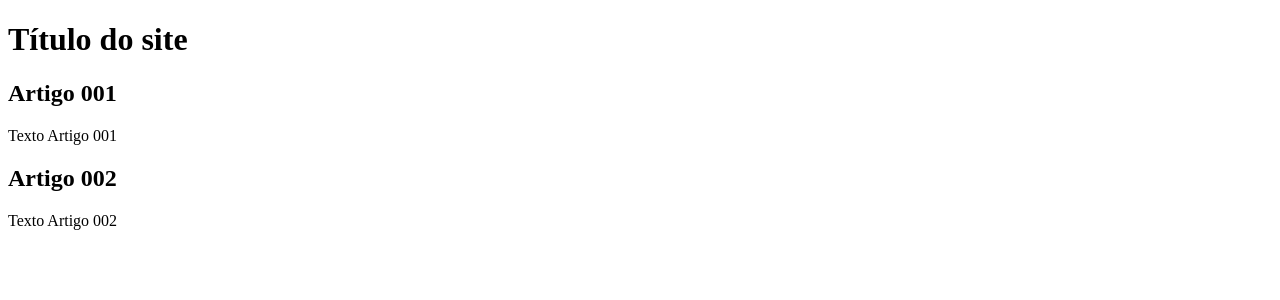
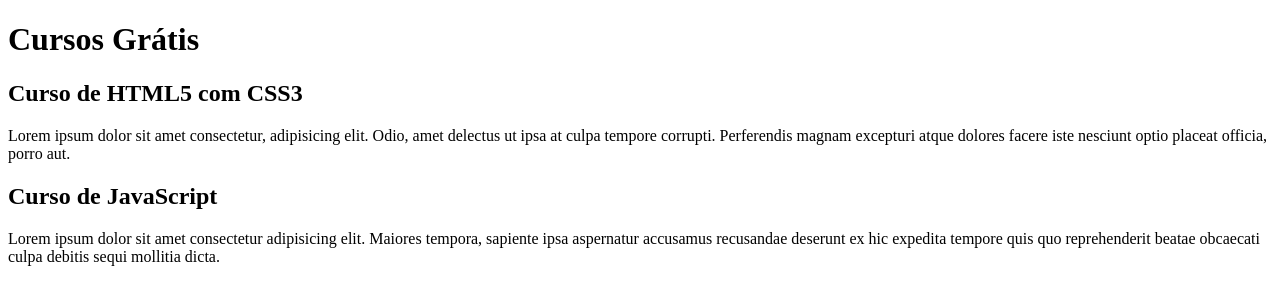
Before and after one commit to Giltinext/projeto-site, a plain HTML site: page index.html in a window 1280 px wide. Drawn offline with Linux system fonts and the light colour scheme.

Commit message:
comecei a escrever o conteudo

```diff
--- a/index.html
+++ b/index.html
@@ -9,15 +9,15 @@
 <body>
     <main>
         <header>
-            <h1>Título do site</h1>
+            <h1>Cursos Grátis</h1>
         </header>
         <article>
-            <h2>Artigo 001</h2>
-            <p>Texto Artigo 001</p>
+            <h2>Curso de HTML5 com CSS3</h2>
+            <p>Lorem ipsum dolor sit amet consectetur, adipisicing elit. Odio, amet delectus ut ipsa at culpa tempore corrupti. Perferendis magnam excepturi atque dolores facere iste nesciunt optio placeat officia, porro aut.</p>
         </article>
         <article>
-            <h2>Artigo 002</h2>
-            <p>Texto Artigo 002</p>
+            <h2>Curso de JavaScript</h2>
+            <p>Lorem ipsum dolor sit amet consectetur adipisicing elit. Maiores tempora, sapiente ipsa aspernatur accusamus recusandae deserunt ex hic expedita tempore quis quo reprehenderit beatae obcaecati culpa debitis sequi mollitia dicta.</p>
         </article>
     </main>
 </body>
```
